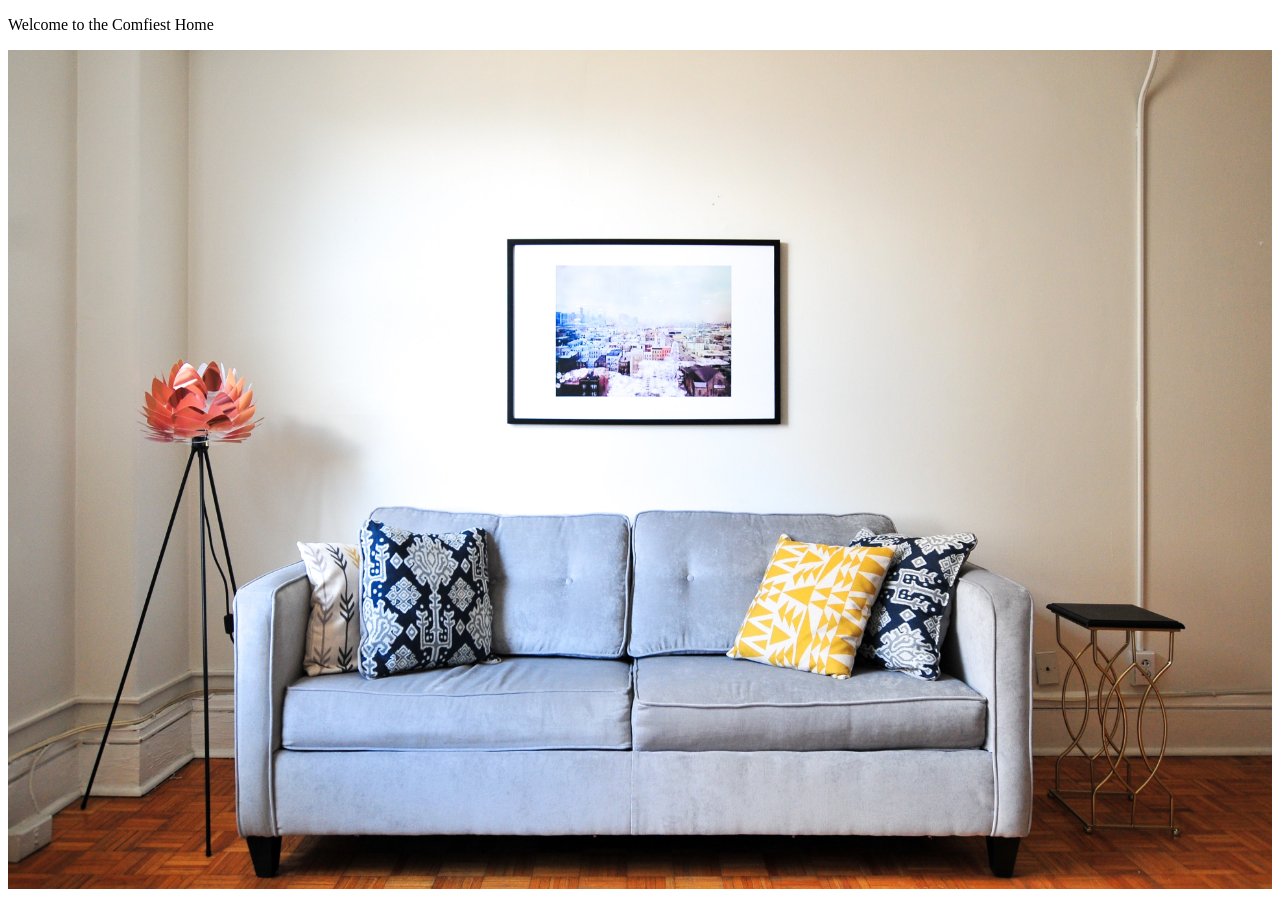
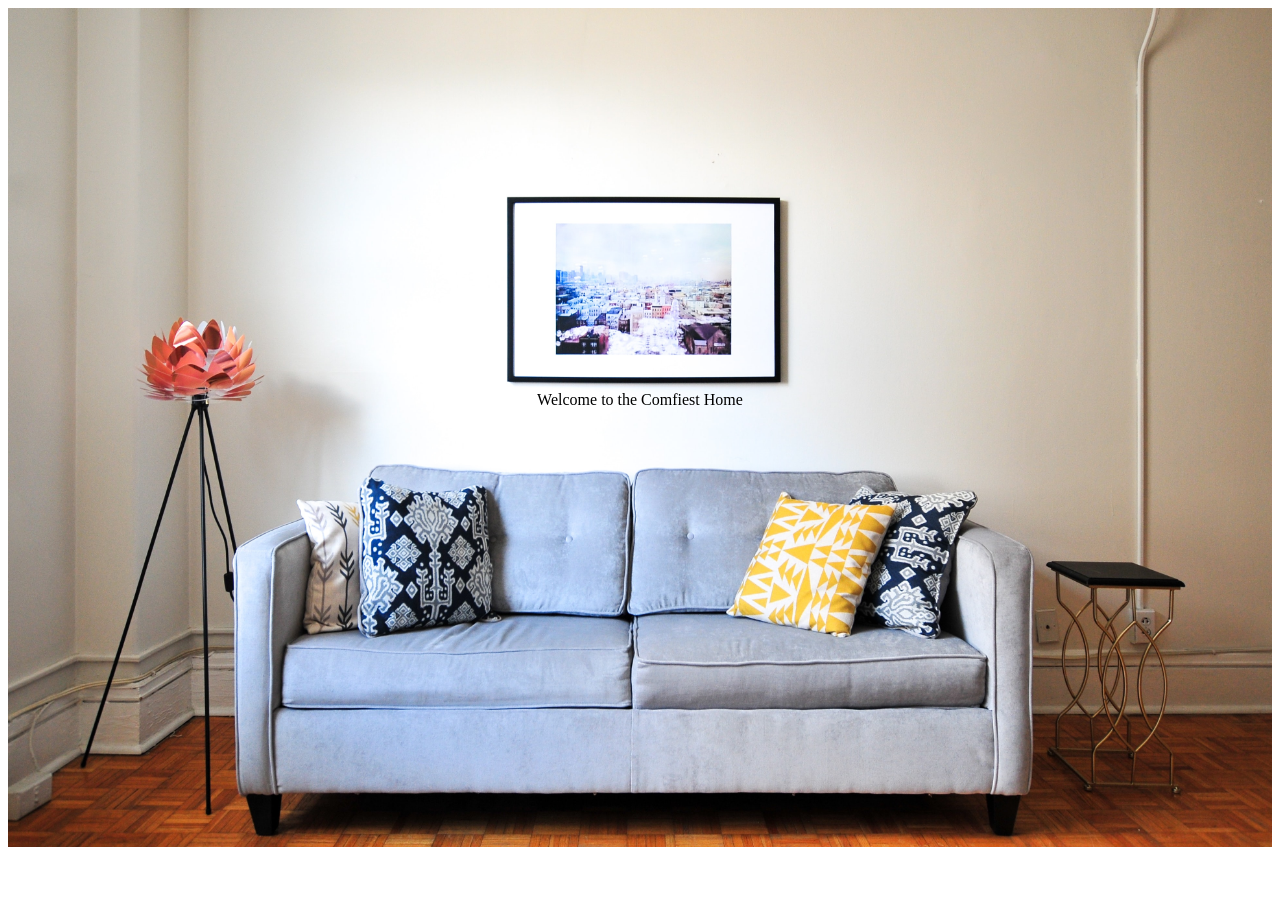
Before and after one commit to ksuares1/interior-design, a plain HTML site: page index.html in a window 1280 px wide. After the commit the page ends 859 px from the top, so only its background shows below. Drawn offline with Linux system fonts and the light colour scheme.

Commit message:
Added welcome text and css to welcome text

```diff
--- a/assets/css/style.css
+++ b/assets/css/style.css
@@ -3,3 +3,10 @@
     height:35%;
     margin:auto;
 }
+
+.centered {
+    position: absolute;
+    top: 50%;
+    left: 50%;
+    transform: translate(-50%, -50%);
+  }
--- a/index.html
+++ b/index.html
@@ -9,8 +9,8 @@
 </head>
 <body>
     <section>
-    <p>Welcome to the Comfiest Home</p>
-    <img src="assets/img/home-cover.jpg" class="main-photo" alt="living-room"/>
+      <img src="assets/img/home-cover.jpg" class="main-photo" alt="living-room"/>
+      <div class="centered">Welcome to the Comfiest Home</div>
 </section>
 </body>
 </html>
```
